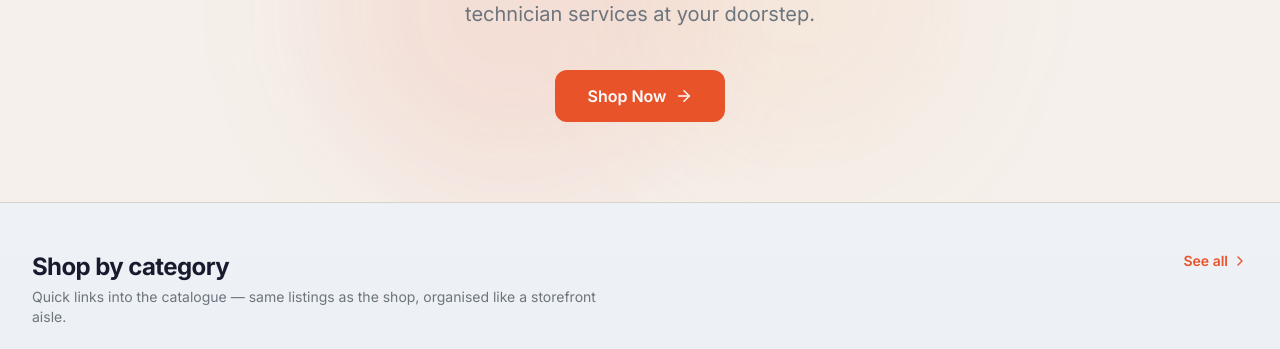
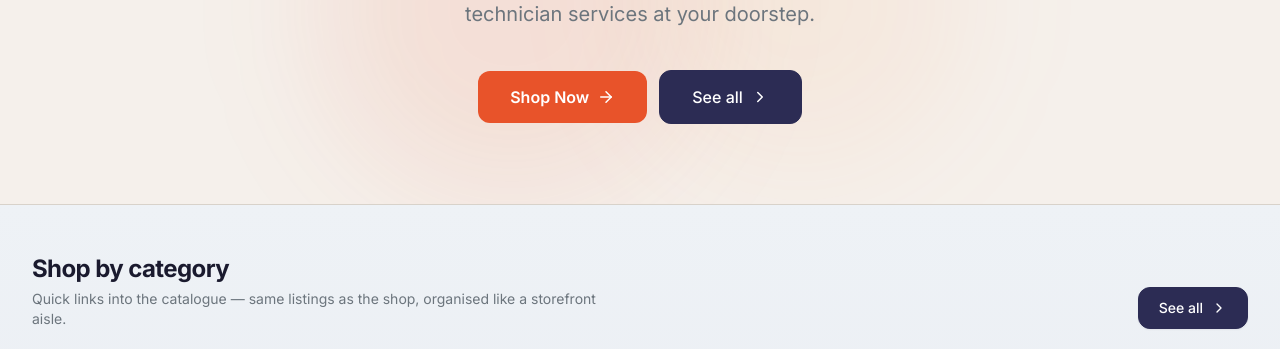
Before and after one commit to shukla-manya/evision-platform-, a Next.js app in the folder frontend-web/: page / in a window 1280 px wide. Shown: the part 328-677 px from the top of the page. Built offline with nearby package versions, Linux system fonts and the light colour scheme; no server answers.

Commit message:
feat: update features and improve system performance

```diff
--- a/frontend-web/app/page.tsx
+++ b/frontend-web/app/page.tsx
@@ -128,9 +128,15 @@ export default function HomePage() {
             <p className="text-ev-muted text-lg md:text-xl max-w-2xl mx-auto mb-10 leading-relaxed">
               Shop from 4 expert stores. Exclusive prices for dealers. Expert technician services at your doorstep.
             </p>
-            <div className="flex flex-col sm:flex-row gap-3 justify-center">
+            <div className="flex flex-col sm:flex-row gap-3 justify-center items-stretch sm:items-center">
               <Link href="/shop" className="ev-btn-primary inline-flex items-center justify-center gap-2 text-base py-3.5 px-8">
                 Shop Now <ArrowRight size={18} />
+              </Link>
+              <Link
+                href="/shop"
+                className="ev-btn-secondary inline-flex items-center justify-center gap-2 text-base py-3.5 px-8"
+              >
+                See all <ChevronRight size={18} aria-hidden />
               </Link>
             </div>
           </div>
@@ -148,10 +154,10 @@ export default function HomePage() {
             </div>
             <Link
               href="/shop"
-              className="inline-flex items-center gap-1 self-start text-sm font-semibold text-ev-primary hover:text-ev-primary-dark transition-colors group shrink-0"
+              className="ev-btn-secondary inline-flex items-center justify-center gap-2 text-sm py-2.5 px-5 self-start sm:self-auto shrink-0 shadow-ev-sm"
             >
               See all
-              <ChevronRight className="w-4 h-4 transition-transform group-hover:translate-x-0.5" aria-hidden />
+              <ChevronRight className="w-4 h-4" aria-hidden />
             </Link>
           </div>
 
@@ -263,7 +269,7 @@ export default function HomePage() {
         )}
         <div className="text-center mt-10">
           <Link href="/shop" className="ev-btn-primary inline-flex items-center justify-center gap-2 text-base py-3 px-8">
-            View all products <ArrowRight size={16} />
+            See all <ArrowRight size={16} aria-hidden />
           </Link>
         </div>
       </section>
```
